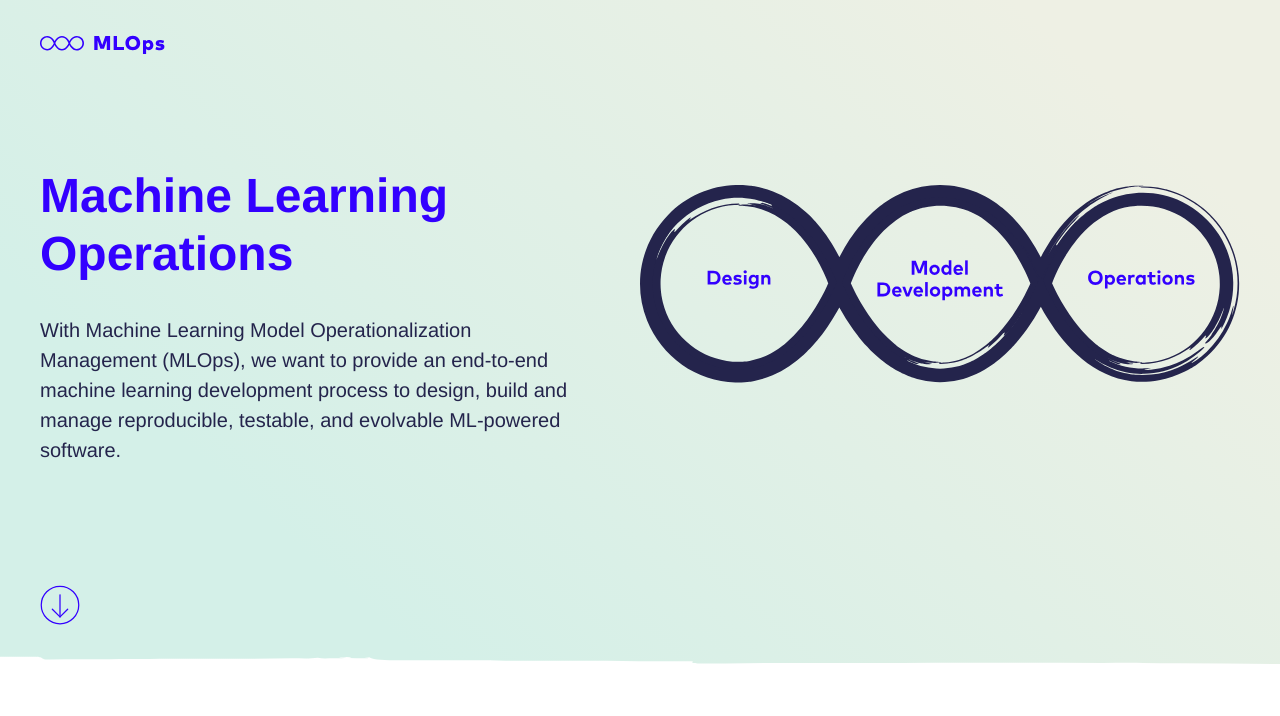
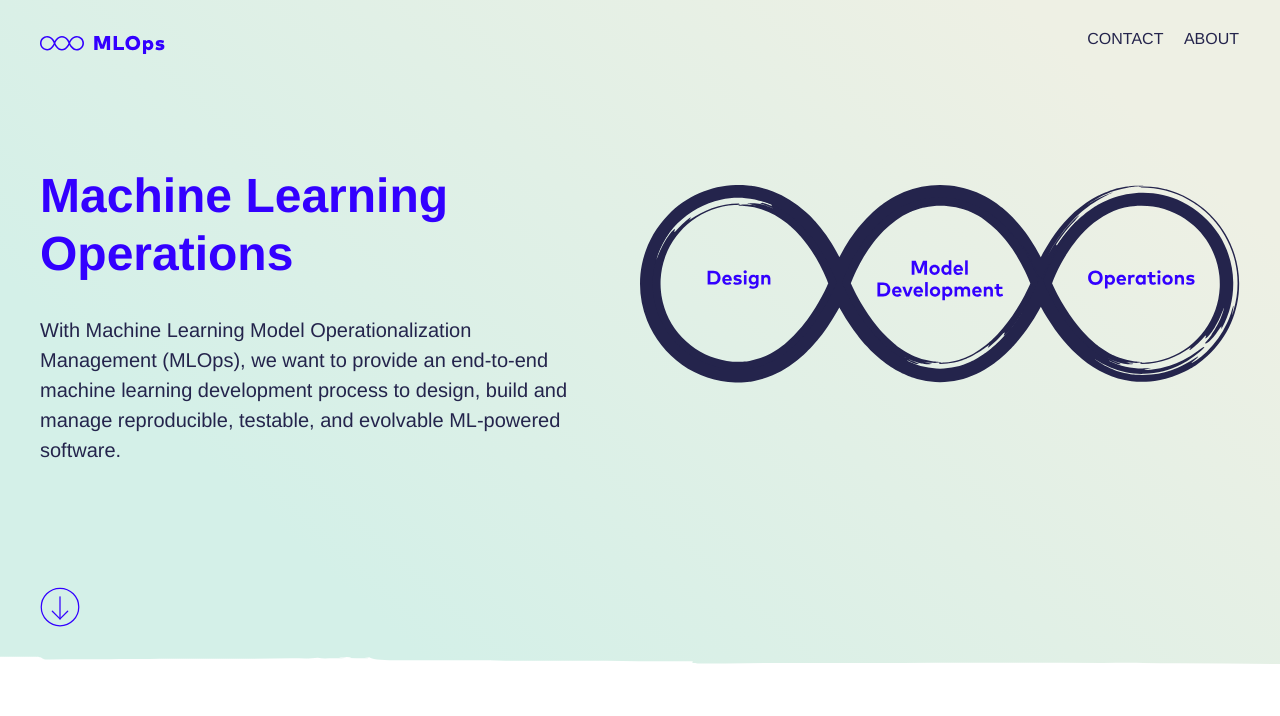
Before and after one commit to innoq/ml-ops.org, a Jekyll site: the page built from index.html, in a window 1280 px wide. Shown: the top 716 px of the page. Built offline with Jekyll 4.4.1, drawn with Linux system fonts in a browser that asks for light colours; some web fonts are replaced; some of the changed text lies outside the part shown.

Commit message:
header information about and contact

```diff
--- a/_layouts/default.html
+++ b/_layouts/default.html
@@ -29,7 +29,20 @@
     <section class="header">
         <div class="container">
             <div class="header__flex">
-                <img class="header__logo" src="/assets/mlops_header_logo.svg" alt="MLOps Logo">
+                <div class="navbar__content">
+                    <div class="navbar__content__left">
+                        <img class="header__logo" src="/assets/mlops_header_logo.svg" alt="MLOps Logo">
+                    </div>
+
+                    <div class="navbar__content__right">
+                        <a href="https://www.innoq.com/en/contact_messages/new/" class="navbtn navbtn--meta">Contact</a>
+                        <a href="https://www.innoq.com/en" class="navbtn navbtn--meta">About</a>
+                        <!--                        <a href="#" class="navbtn navbtn&#45;&#45;search" aria-label="Suche ein- oder ausblenden">-->
+                        <!--                            <i class="icon icon-search"></i></a>-->
+
+                    </div>
+                </div>
+
 
                 <div class="header__content">
                     <div class="header__content__left">
--- a/css/main.css
+++ b/css/main.css
@@ -244,6 +244,105 @@ table td {
   margin-top: 30px;
 }
 
+
+/*// navbar__meta // container*/
+
+.navbar__meta {
+
+  width: 100%;
+  height: 100%;
+  align-items: center;
+  /*justify-content: left;*/
+  order: 1;
+  /*padding: 2rem;*/
+  padding-right: 0;
+  /*background-color: $navbar-lightened-bg;*/
+  font-size: 1rem;
+  text-transform: uppercase;
+}
+
+.navbtn--meta {
+  margin-right: 1px;
+}
+
+.navbtn {
+  position: relative;
+  display: inline-block;
+  border: 0;
+  background-color: transparent;
+  /*color: $navbar-link-color;*/
+  cursor: pointer;
+  text-decoration: none;
+  /*transition: $navbar-navbtn-transition;*/
+  white-space: nowrap;
+  padding-left: 15px;
+}
+
+
+/*search*/
+.navbtn--search {
+  padding: 0 0 0 1px;
+}
+
+@font-face {
+  font-family: "icons";
+  font-display: swap;
+  src: url("https://assets.innoq.com/fonts/icomoon.woff2?cachebuster=7d0a3995eec718ff34fa8444132981c6") format("woff2"), url("https://assets.innoq.com/fonts/icomoon.woff?cachebuster=7d0a3995eec718ff34fa8444132981c6") format("woff"), url("https://assets.innoq.com/fonts/icomoon.ttf?cachebuster=7d0a3995eec718ff34fa8444132981c6") format("truetype"), url("https://assets.innoq.com/fonts/icomoon.svg?cachebuster=7d0a3995eec718ff34fa8444132981c6#icons") format("svg");
+  font-style: normal;
+  font-weight: normal;
+}
+
+.icon {
+  position: relative;
+  top: 2px;
+  text-transform: none;
+  line-height: 1;
+  font-family: "icons";
+  font-size: 0.8em;
+  font-weight: normal;
+  font-style: normal;
+  font-variant: normal;
+  speak: none;
+  -webkit-text-stroke-width: 1px;
+  -webkit-font-smoothing: antialiased;
+  -moz-osx-font-smoothing: grayscale;
+}
+
+.icon-search:before {
+  content: "b";
+}
+
+
+/* navigation bar*/
+.navbar__content {
+  display: flex;
+  overflow: auto;
+  justify-content: space-between;
+  /*padding: 5rem 0;*/
+}
+
+.navbar__content__left {
+  /*width: 50%;*/
+  padding-right: 4rem;
+  float: left;
+}
+
+.navbar__content__right {
+  /*width: 50%;*/
+  height: 100%;
+  align-items: center;
+  justify-content: center;
+  order: 1;
+  /*padding: 2rem;*/
+  padding-right: 0;
+  padding-left: unset;
+  /*background-color: $navbar-lightened-bg;*/
+  font-size: 1rem;
+  text-transform: uppercase;
+  float: right;
+}
+
+
 /* Getting Started */
 .gettingstarted__content {
   padding: 0 0 150px 0;
@@ -417,7 +516,6 @@ a.button:hover {
 }
 
 
-
 /* Media Queries */
 /* On screens that are 1070px wide or less, go from four columns to two columns */
 @media screen and (max-width: 1070px) {
```
Also changed, not shown: other parts of _layouts/default.html (+7 -3 lines). Lines whose indentation alone changed are shown as unchanged.
